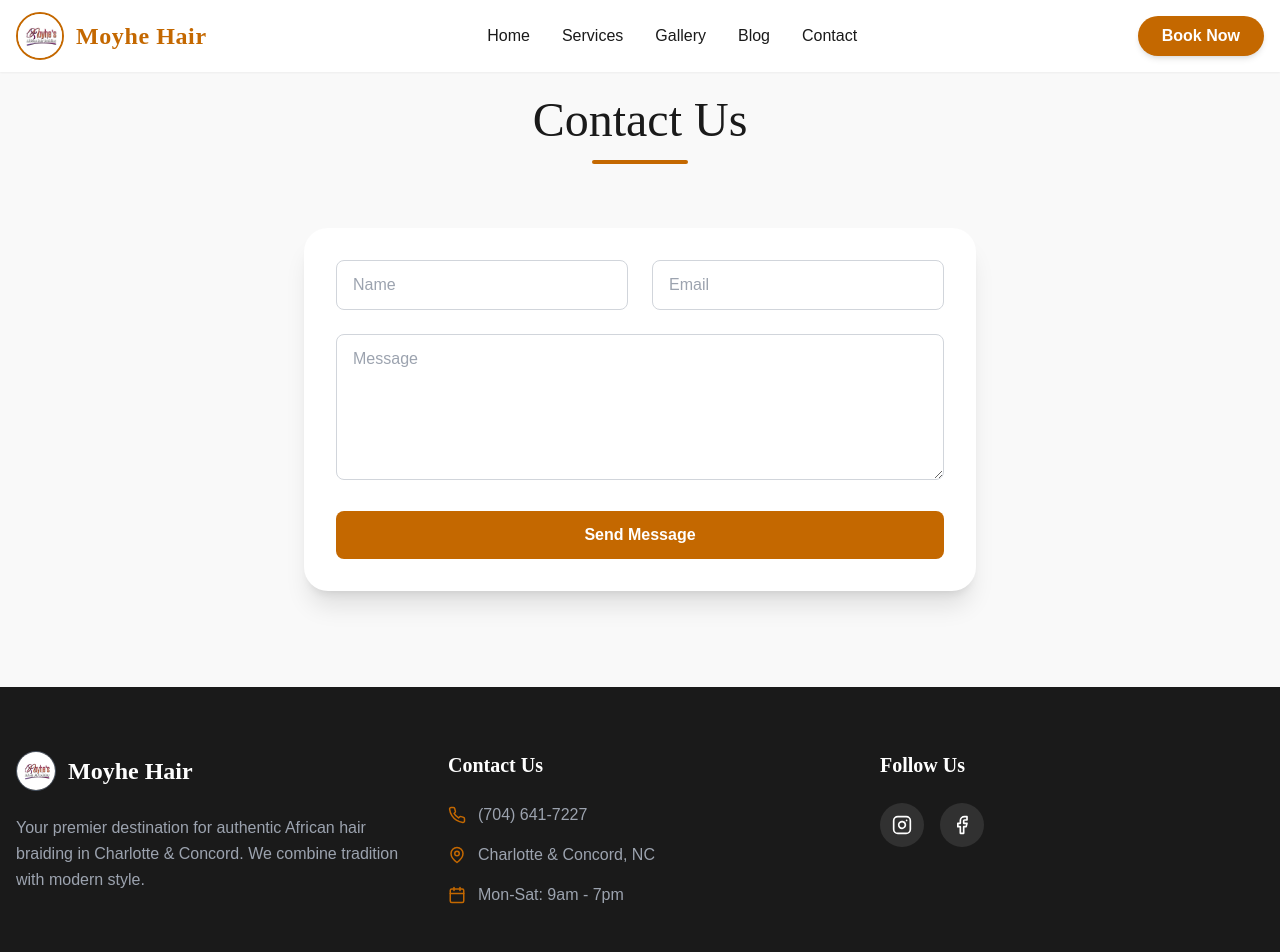
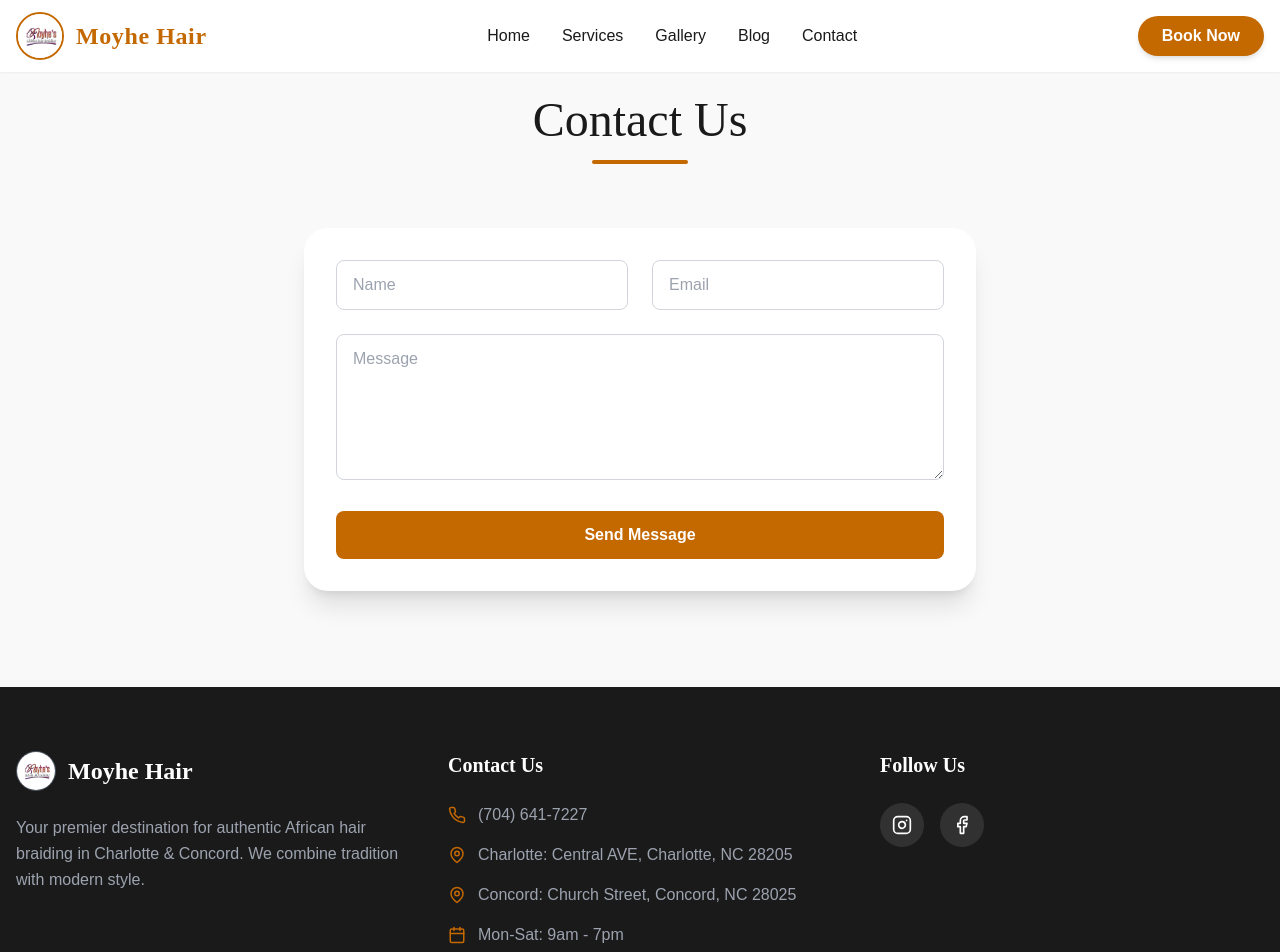
Before and after one commit to joskykp1/moyhehairbraid, a React (Vite) app: page /contact in a window 1280 px wide. Shown: the top 952 px of the page. Built offline with nearby package versions, Linux system fonts and the light colour scheme.

Commit message:
Add links to Google Maps for contact locations
Updated contact information links for directions to locations.

```diff
--- a/src/components/ContactPage.tsx
+++ b/src/components/ContactPage.tsx
@@ -41,7 +41,18 @@ const ContactPage = () => {
               <h4 className="text-xl font-serif font-bold mb-6">Contact Us</h4>
               <ul className="space-y-4 text-gray-400">
                 <li className="flex items-center gap-3"><Phone size={18} className="text-primary" /> (704) 641-7227</li>
-                <li className="flex items-center gap-3"><MapPin size={18} className="text-primary" /> Charlotte & Concord, NC</li>
+                <li className="flex items-center gap-3">
+                  <MapPin size={18} className="text-primary" />
+                  <a href="https://www.google.com/maps/dir/?api=1&destination=Central%20AVE%2C%20Charlotte%2C%20NC%2028205" target="_blank" rel="noopener noreferrer" className="text-gray-400 hover:text-primary transition-colors">
+                    Charlotte: Central AVE, Charlotte, NC 28205
+                  </a>
+                </li>
+                <li className="flex items-center gap-3">
+                  <MapPin size={18} className="text-primary" />
+                  <a href="https://www.google.com/maps/dir/?api=1&destination=Church%20Street%2C%20Concord%2C%20NC%2028025" target="_blank" rel="noopener noreferrer" className="text-gray-400 hover:text-primary transition-colors">
+                    Concord: Church Street, Concord, NC 28025
+                  </a>
+                </li>
                 <li className="flex items-center gap-3"><Calendar size={18} className="text-primary" /> Mon-Sat: 9am - 7pm</li>
               </ul>
             </div>
```
